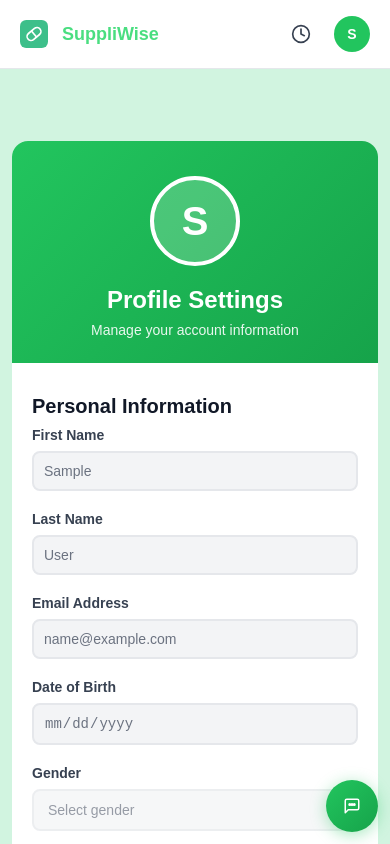
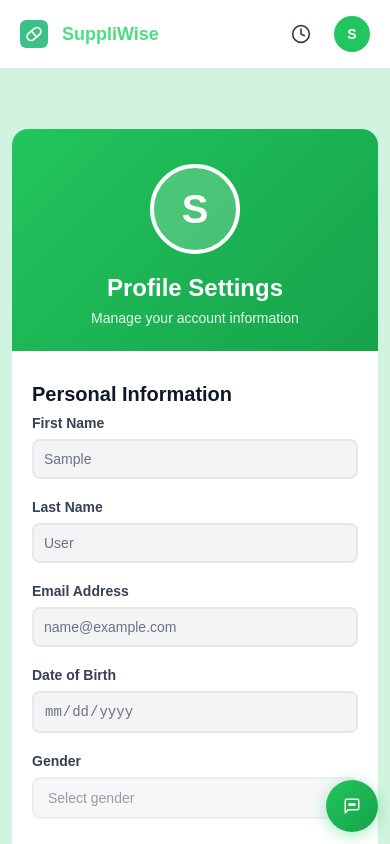
Before and after one commit to REIIdes/SuppliWise, a React (Vite) app in the folder my-react-app/: page /profile in a window 390 px wide. Shown: the top 844 px of the page. Built offline with nearby package versions, Linux system fonts and the light colour scheme; sample sign-in values are in the browser's storage.

Commit message:
style: Reduce gap between navbar and profile settings
- Reduced web padding-top from 100px to 70px
- Reduced mobile padding-top from 72px to 60px
- Updated APK with new spacing (built 12:35 AM)

```diff
--- a/my-react-app/src/Pages/ProfilePage.css
+++ b/my-react-app/src/Pages/ProfilePage.css
@@ -2,7 +2,7 @@
   min-height: 100vh;
   background: linear-gradient(135deg, #e8f5e9 0%, #f1f8f4 100%);
   padding: 40px 20px;
-  padding-top: 100px;
+  padding-top: 70px;
 }
 
 .profile-container {
--- a/my-react-app/src/mobile-responsive.css
+++ b/my-react-app/src/mobile-responsive.css
@@ -2099,7 +2099,7 @@
   .profile-page {
     background: #d1f4e0 !important;
     padding: 12px !important;
-    padding-top: 72px !important;
+    padding-top: 60px !important;
   }
 
   .profile-container {
```
